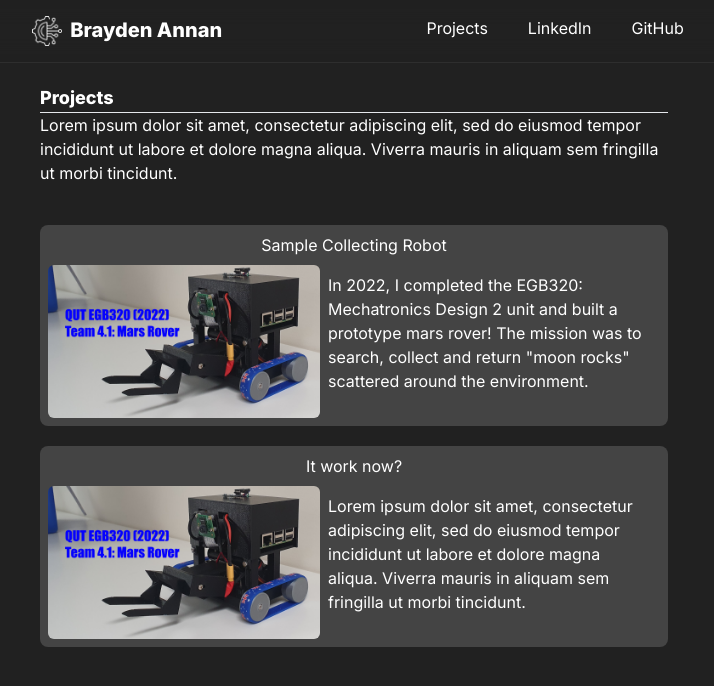
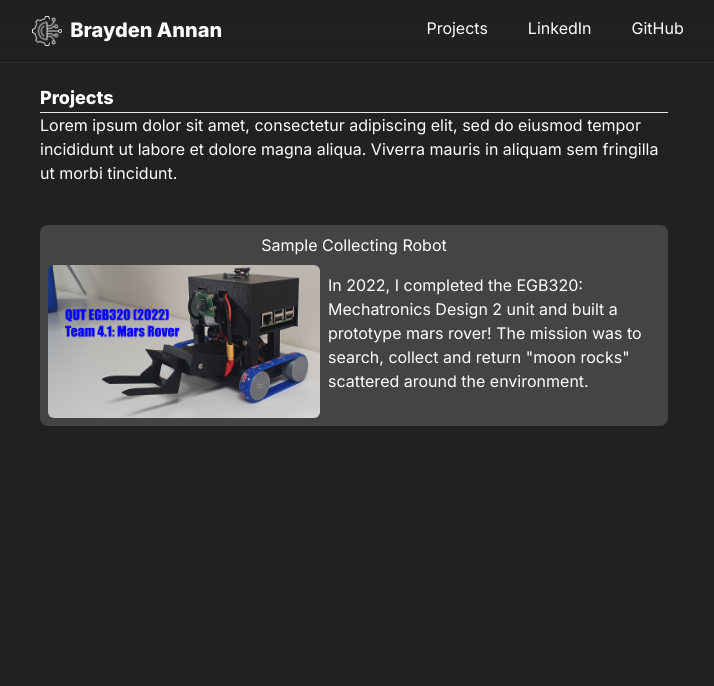
Before and after one commit to Abdenry/webPortfolio, a Next.js app: page /Projects in a window 1280 px wide. Shown: the top 686 px of the page, without its empty margins (286-1000 px from the left). Built offline with nearby package versions, Linux system fonts and the light colour scheme.

Commit message:
Removed Testing Card

```diff
--- a/app/Projects/page.tsx
+++ b/app/Projects/page.tsx
@@ -23,17 +23,6 @@ export default function ProjectsPage() {
                 and return "moon rocks" scattered around the environment.'
         external={true}
       />
-
-      {/* Project: Testing */}
-      <ProjectCard
-        title="It work now?"
-        link="/"
-        img="/egb320Project.png"
-        desc="Lorem ipsum dolor sit amet, consectetur adipiscing elit, sed do
-            eiusmod tempor incididunt ut labore et dolore magna aliqua. Viverra
-            mauris in aliquam sem fringilla ut morbi tincidunt."
-        external={false}
-      />
     </main>
   );
 }
```
